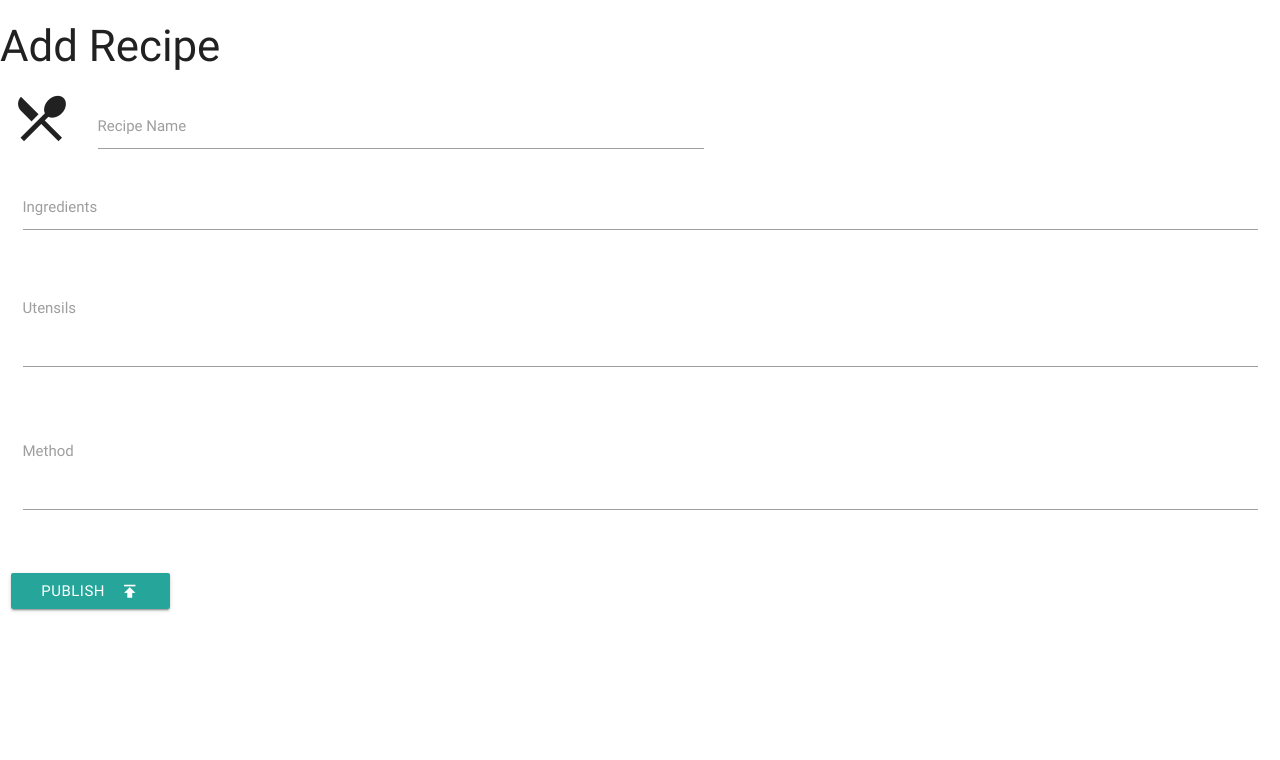
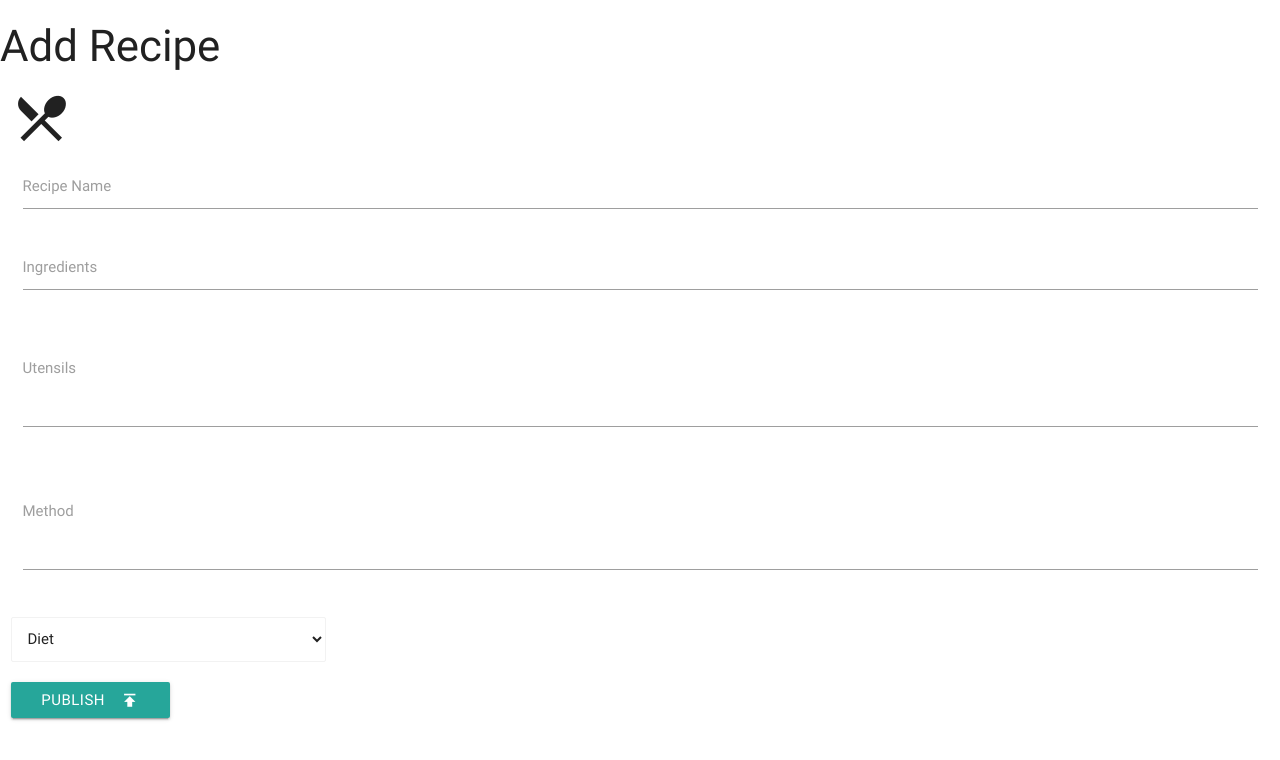
Before and after one commit to DavidThomasFrontend/recipe-managerV2, a Flask app: page /add_recipe in a window 1280 px wide. Shown: the top 760 px of the page. Run offline with Flask 2, Linux system fonts and the light colour scheme; data that the repository does not hold is empty; some libraries are stand-ins or nearby versions.

Commit message:
added extra id and selection dropdown to denote diet

```diff
--- a/templates/add_recipe.html
+++ b/templates/add_recipe.html
@@ -1,44 +1,45 @@
-{% extends 'base.html' %}
-{% block content %}
+{% extends 'base.html' %} {% block content %}
+
 
 <h3>Add Recipe</h3>
  <div class="row">
-    <form class="col s12">
+    <form action="{{ url_for('get_recipes') }}" method="POST" class="col s12">
       <div class="row">
       <i class="medium material-icons left">restaurant_menu</i>
-        <div class="input-field col s6">
-          <input id="first_name" type="text" class="validate">
-          <label for="first_name">Recipe Name</label>
+        <div class="input-field col s12">
+          <input id="recipe_name" name="recipe_name" type="text" class="validate">
+          <label for="recipe_name">Recipe Name</label>
         </div>
       <div class="row">
         <div class="input-field col s12">
     <!-- <i class="medium material-icons left">receipt</i> -->
-          <input id="disabled" type="text" class="validate">
-          <label for="disabled">Ingredients</label>
+          <input id="ingredients" name="ingredients" type="text" class="validate">
+          <label for="ingredients">Ingredients</label>
         </div>
       </div>
         <div class="row">
         <div class="input-field col s12">
-          <textarea id="textarea1" class="materialize-textarea"></textarea>
-          <label for="textarea1">Utensils</label>
+          <textarea id="utensil_name" name="utensil_name" class="materialize-textarea"></textarea>
+          <label for="utensil_name">Utensils</label>
         </div>
       </div>
       <div class="row">
         <div class="input-field col s12">
-          <textarea id="textarea2" class="materialize-textarea"></textarea>
-          <label for="textarea1">Method</label>
+          <textarea id="meal_procedure" name="meal_procedure" class="materialize-textarea"></textarea>
+          <label for="meal_procedure">Method</label>
         </div>
       </div>
 
-    <div class="input-field col s12">
-        <select>
-            <option value="" disabled selected>Choose your option</option>
+
+    <div class="row">
+        <select class="browser-default col s3 left">
+            <option value="" disabled selected>Diet</option>
             <option value="1">Vegan</option>
             <option value="2">Vegetarian</option>
             <option value="3">Meat</option>
         </select>
-        <label>Diet</label>
-  </div>
+    </div>
+
       <button class="btn waves-effect waves-light" type="submit" name="action">Publish
     <i class="material-icons right">publish</i>
   </button>
--- a/templates/base.html
+++ b/templates/base.html
@@ -4,6 +4,7 @@
     <link href="https://fonts.googleapis.com/icon?family=Material+Icons" rel="stylesheet">
     <script src="https://cdnjs.cloudflare.com/ajax/libs/jquery/3.5.1/jquery.min.js" integrity="sha256-9/aliU8dGd2tb6OSsuzixeV4y/faTqgFtohetphbbj0=" crossorigin="anonymous"></script>
     <link rel="stylesheet"  href="https://cdnjs.cloudflare.com/ajax/libs/materialize/0.100.2/css/materialize.min.css">
+
 </head>
 <body>
     {% block content %} {% endblock %}
```
